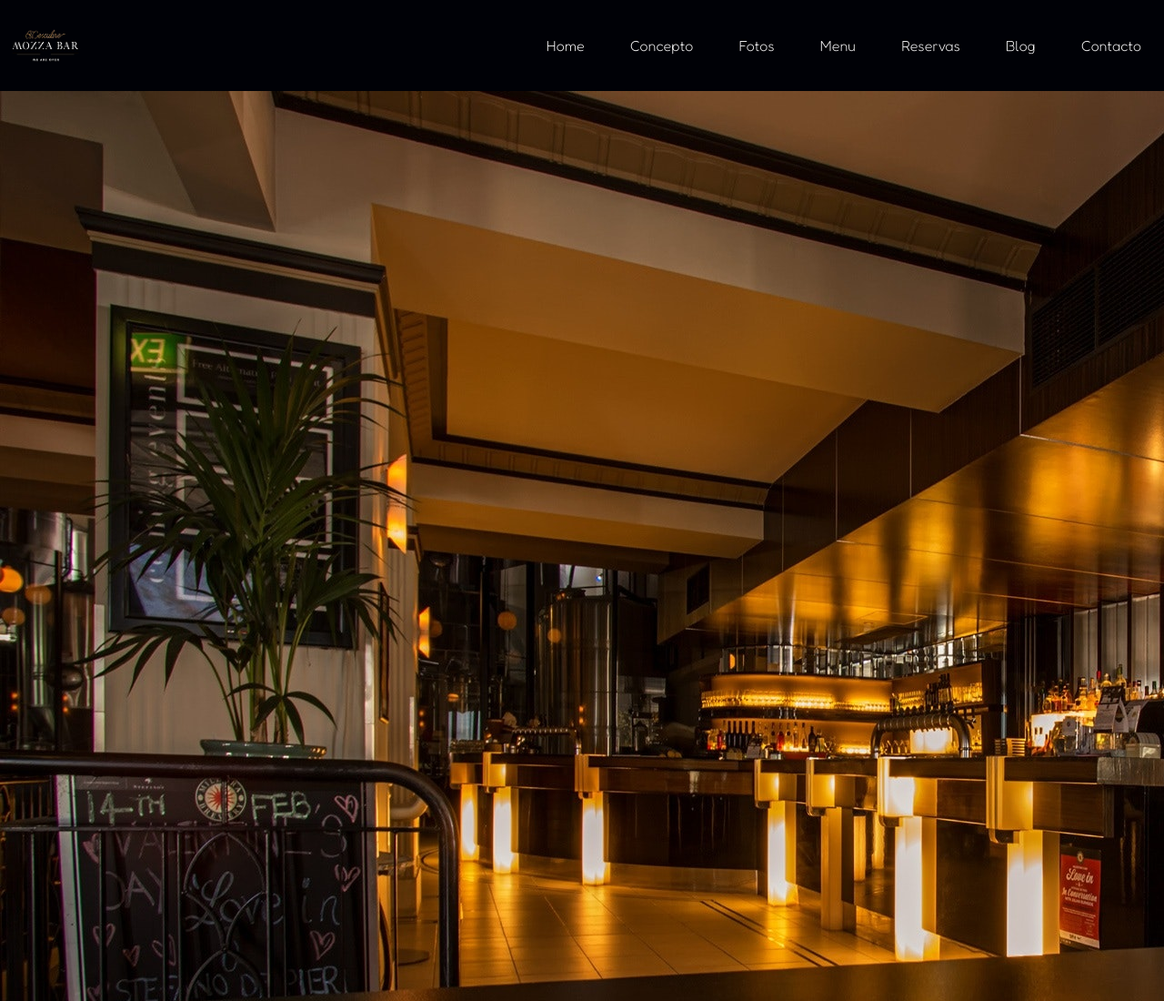
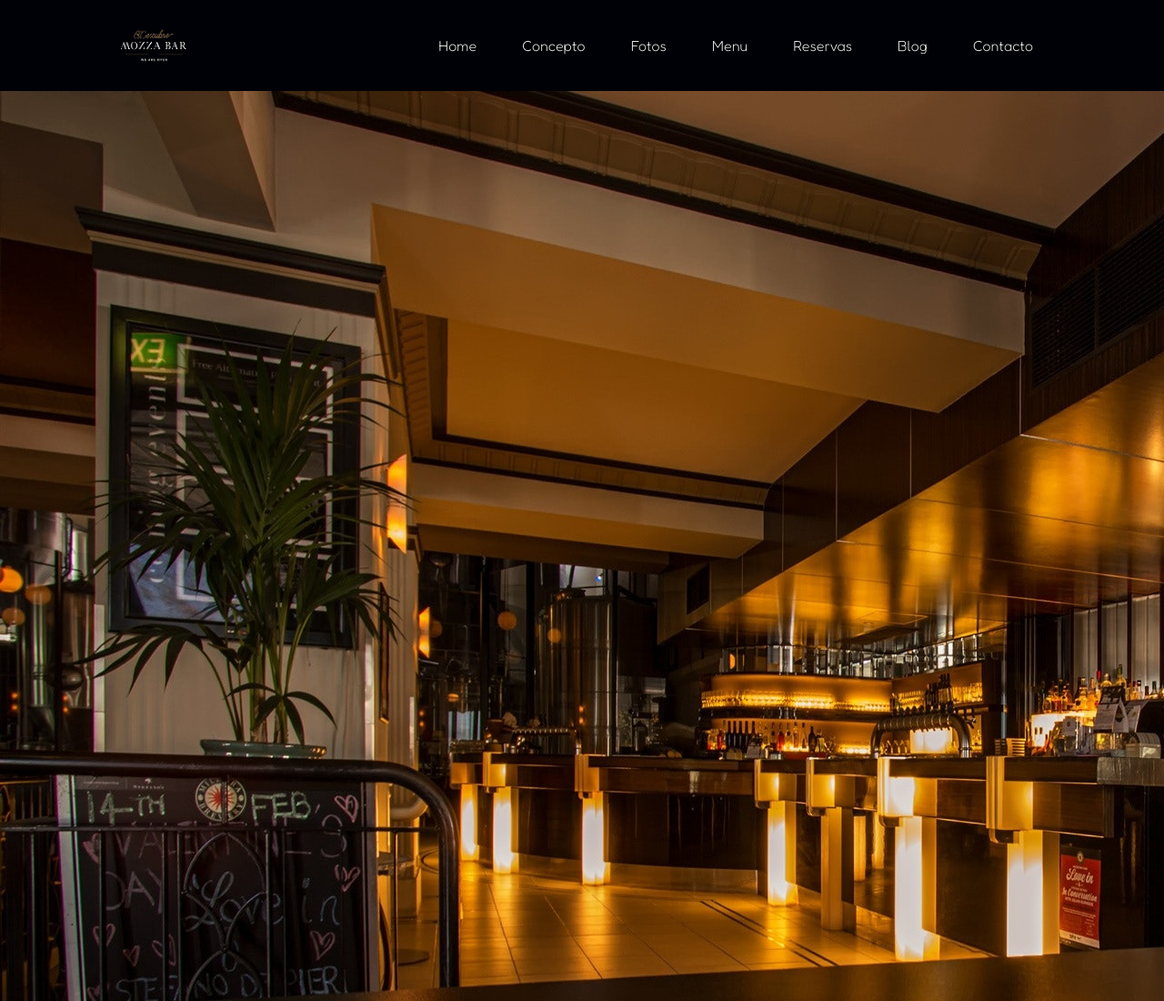
Before and after one commit to xulioxaviert/HTML-CSS_S1-_Ejercicios, a website built with Parcel: page src/index.html in a window 1280 px wide. Shown: the top 1100 px of the page at 91% size. Built offline with nearby package versions, Linux system fonts and the light colour scheme.

Commit message:
changes css styles

```diff
--- a/src/scss/header/_header.scss
+++ b/src/scss/header/_header.scss
@@ -1,63 +1,42 @@
 .header {
   display: flex;
-  justify-content: space-evenly;
-  background-color: $background;
-  width: auto;
-  justify-content: space-between;
-  @include movil {
-    padding: 0;
-    margin: 0;
-    width: auto;
-  }
-
+  justify-content: space-around;
+  width: 100%;
+  height: 100px;
+  background-color: #000106;
   .logo-container {
-    display: flex;
-    max-width: 100px;
-    @include movil {
-      max-width: 100px;
-    }
     &__img {
       width: 100%;
+      height: 100%;
     }
   }
 
+  @include movil {
+    width: 100%;
+    display: flex;
+    justify-content: space-around;
+  }
   .navigation {
-
+    display: flex;
+    justify-content: space-between;
+    width: 55%;
 
     .navigation__list {
       display: flex;
-      // width: 600px;
-      @include movil {
-        a {
-          width: auto;
-          padding: 0;
-          margin: 0;
-        }
-      }
-      &__list {
-        display: flex;
-        justify-content: space-evenly;
-        margin: 0px;
-        padding: 0;
-      }
+      width: 100%;
+      justify-content: space-around;
+      &__item {
+        color: $main;
 
-      &__item {
-        margin: 0 25px;
-        cursor: pointer;
-        @include movil {
-          padding: 0;
-          margin: 0px;
-          &__item a {
-            font-size: 15px;
-          }
-        }
+
       }
       &__item:hover {
-        text-decoration: underline 1px solid;
+        color: $main;
+        border-bottom: 1px solid $main;
+        padding: 0;
+        margin: 0;
+
       }
     }
   }
-  a {
-    color: $main;
-  }
 }
```
